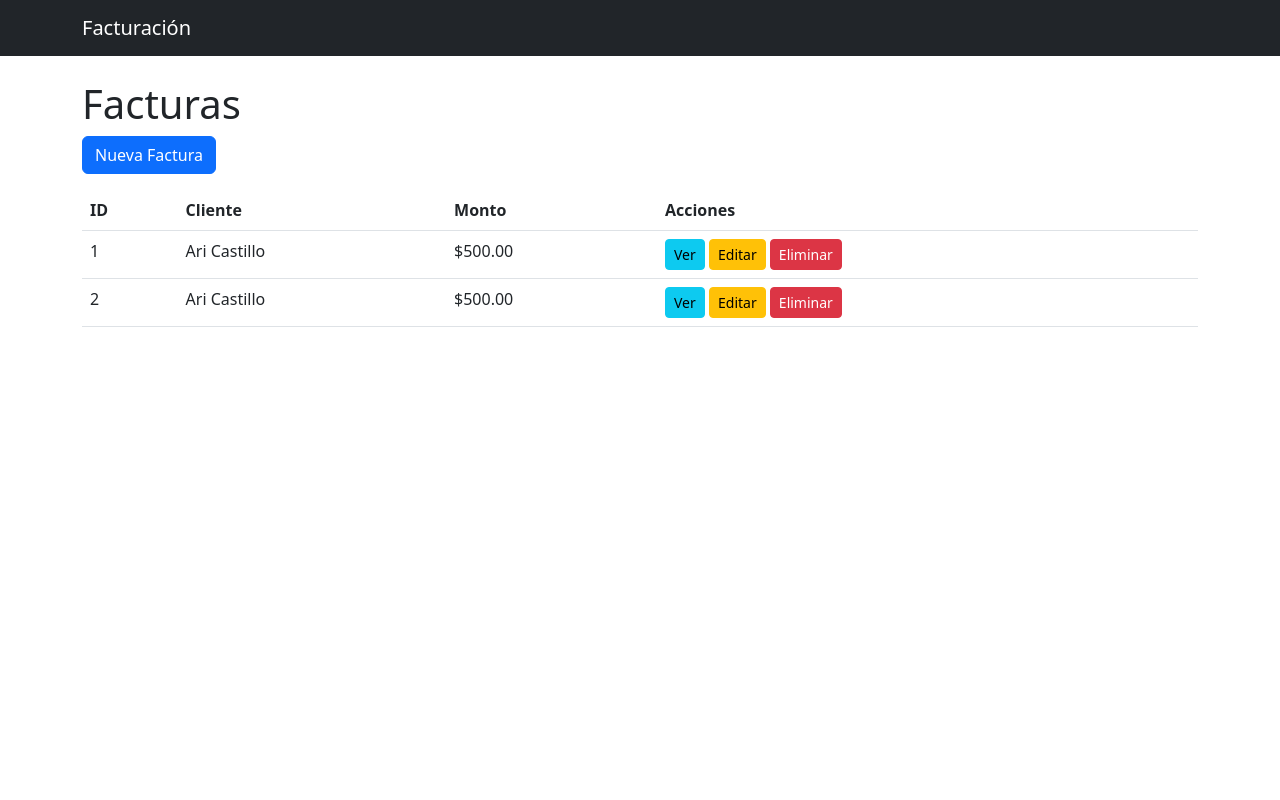
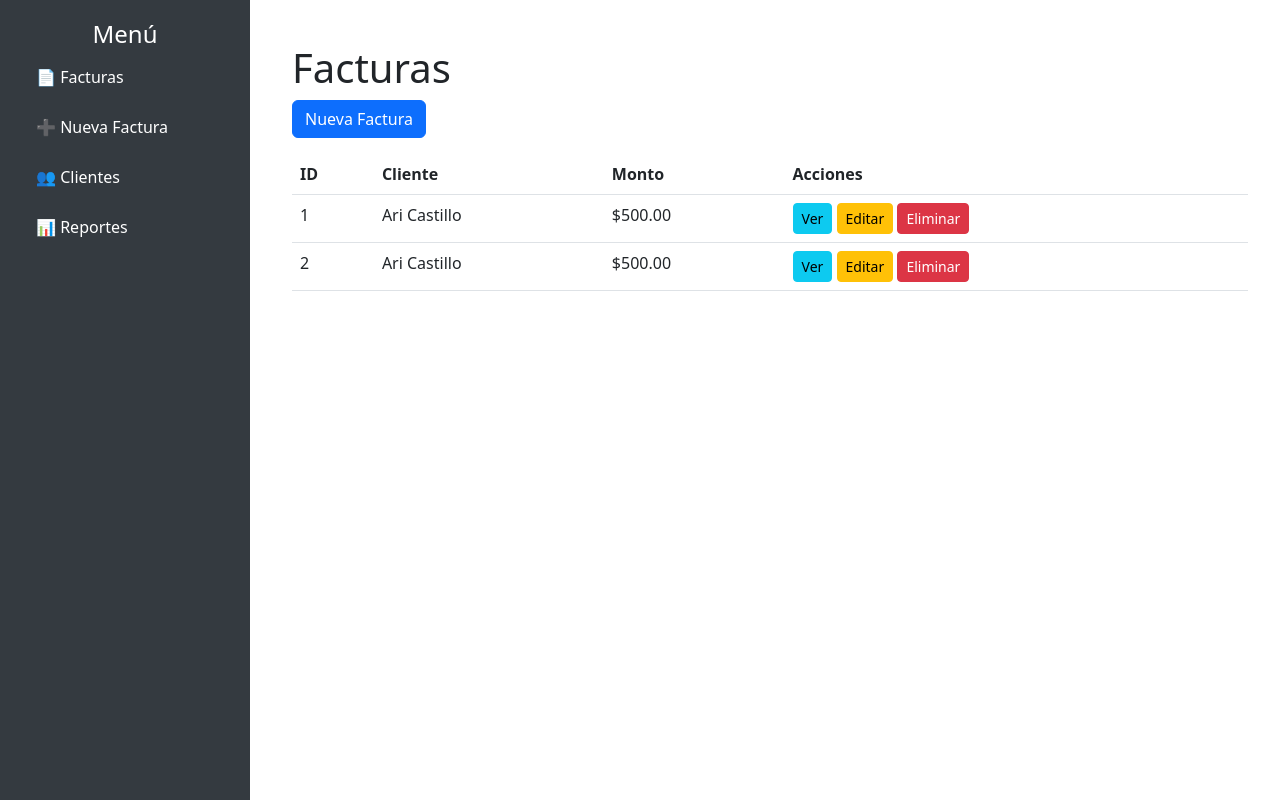
Before and after one commit to Void-CA/invoices-admin, a Django app: page /facturas/ in a window 1280 px wide. Run offline with Django 5.2, Linux system fonts and the light colour scheme; data comes from the database, SQL or seed files in the repository.

```diff
--- a/facturas/templates/facturas/base.html
+++ b/facturas/templates/facturas/base.html
@@ -5,17 +5,55 @@
     <meta name="viewport" content="width=device-width, initial-scale=1.0">
     <title>{% block title %}Sistema de Facturación{% endblock %}</title>
     <link rel="stylesheet" href="https://cdn.jsdelivr.net/npm/bootstrap@5.3.0/dist/css/bootstrap.min.css">
+    <style>
+        /* Estilos para el sidebar */
+        .sidebar {
+            width: 250px;
+            height: 100vh;
+            position: fixed;
+            left: 0;
+            top: 0;
+            background-color: #343a40; /* Color oscuro */
+            padding: 20px;
+        }
+
+        .sidebar .nav-link {
+            color: white;
+            margin-bottom: 10px;
+        }
+
+        .sidebar .nav-link:hover {
+            background-color: #495057;
+            border-radius: 5px;
+        }
+
+        /* Ajustar contenido para que no quede tapado por el sidebar */
+        .content {
+            margin-left: 260px;
+            padding: 20px;
+        }
+    </style>
 </head>
 <body>
-    <nav class="navbar navbar-dark bg-dark">
-        <div class="container">
-            <a class="navbar-brand" href="{% url 'lista_facturas' %}">Facturación</a>
+    <!-- Sidebar -->
+    <div class="sidebar">
+        <h4 class="text-white text-center">Menú</h4>
+        <ul class="nav flex-column">
+            <li class="nav-item"><a href="{% url 'lista_facturas' %}" class="nav-link">📄 Facturas</a></li>
+            <li class="nav-item"><a href="{% url 'crear_factura' %}" class="nav-link">➕ Nueva Factura</a></li>
+            <li class="nav-item"><a href="#" class="nav-link">👥 Clientes</a></li>
+            <li class="nav-item"><a href="#" class="nav-link">📊 Reportes</a></li>
+        </ul>
+    </div>
+
+    <!-- Contenido principal -->
+    <div class="content">
+        <div class="container mt-4">
+            {% block content %}
+            {% endblock %}
         </div>
-    </nav>
+    </div>
 
-    <div class="container mt-4">
-        {% block content %}
-        {% endblock %}
-    </div>
+    <script src="https://cdn.jsdelivr.net/npm/bootstrap@5.3.0/dist/js/bootstrap.bundle.min.js"></script>
 </body>
 </html>
--- a/facturas/urls.py
+++ b/facturas/urls.py
@@ -7,4 +7,5 @@ urlpatterns = [
     path('editar/<int:factura_id>/', views.editar_factura, name='editar_factura'),
     path('eliminar/<int:factura_id>/', views.eliminar_factura, name='eliminar_factura'),
     path('<int:factura_id>/', views.detalle_factura, name='detalle_factura'),
+    path('test/', views.test, name='test'),
 ]
--- a/facturas/views.py
+++ b/facturas/views.py
@@ -35,3 +35,6 @@ def eliminar_factura(request, id):
     factura = get_object_or_404(Factura, id=id)
     factura.delete()
     return redirect('lista_facturas')
+
+def test(request):
+    return render(request, 'facturas/testing.html')
```
Also changed, not shown: facturas/templates/facturas/testing.html (added, +33 -0 lines).
